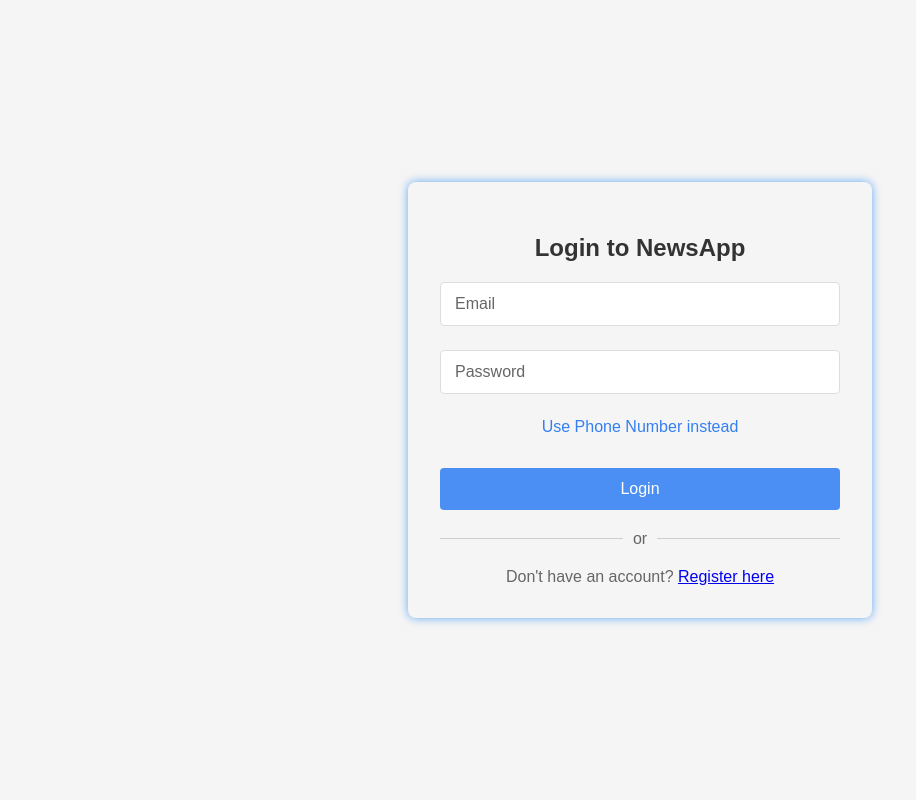
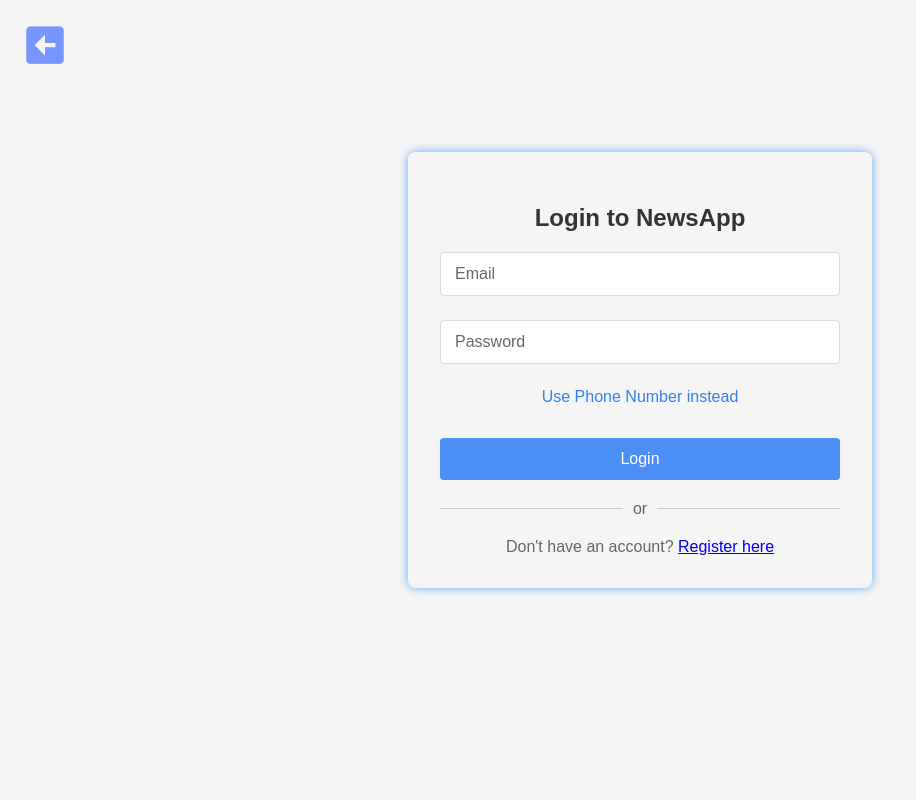
Before and after one commit to MrWings22/News_Nexus, a Django app: page /loginemail/ in a window 1280 px wide. Shown: the whole page, without its empty margins (0-916 px from the left). Run offline with Django 5.2, Linux system fonts and the light colour scheme; some libraries are stand-ins or nearby versions.

Commit message:
login back button

```diff
--- a/news_project/newsapp/templates/index.html
+++ b/news_project/newsapp/templates/index.html
@@ -61,7 +61,7 @@
                         </div>
                         <div class="top-link flex-lg-wrap">
                             <i class="fas fa-calendar-alt text-white border-end border-secondary pe-2 me-2">
-                                <span id="current-date" class="text-body"></span>
+                                <span id="" class="text-body"></span>
                             </i>
                             <div class="d-flex icon">
                                 <p class="mb-0 text-white me-2">Follow Us:</p>
--- a/news_project/newsapp/templates/login.html
+++ b/news_project/newsapp/templates/login.html
@@ -10,13 +10,14 @@
 
     <!-- intl-tel-input CSS -->
     <link rel="stylesheet" href="https://cdnjs.cloudflare.com/ajax/libs/intl-tel-input/17.0.8/css/intlTelInput.css">
-
+    <link href='https://unpkg.com/boxicons@2.1.4/css/boxicons.min.css' rel='stylesheet'>
     <style>
         body {
             font-family: Arial, sans-serif;
             display: flex;
             justify-content: center;
             align-items: center;
+            flex-direction: column;
             height: 100vh;
             margin: 0;
             background-color: #f5f5f5;
@@ -26,6 +27,7 @@
             border-radius: 8px;
             box-shadow: 0 0 10px rgba(41, 139, 244, 0.721);
             width: 100%;
+            margin-bottom: 60px;
             max-width: 400px;
             text-align: center;
         }
@@ -124,9 +126,30 @@
             padding: 10px;
             outline: none;
         }
+        .goback{
+            position: absolute;
+            top: 20px;
+            left: 20px;
+            font-size: 50px;
+            width:fit-content;
+            height: fit-content;
+        }
+
+        .goback i {
+            color: rgb(118, 150, 255);
+            transition: color 0.3s ease;
+        }
+
+        .goback i:hover {
+            color: rgb(28, 80, 251);
+        }
+
     </style>
 </head>
 <body>
+    <div class="goback">
+        <a href="{% url 'Homepage' %}"><i class='bx bxs-left-arrow-square'></i></a>
+    </div>
     <div class="login-container">
         <h2>Login to NewsApp</h2>
         <form id="loginForm">
@@ -228,5 +251,6 @@
             alert("Google Login Successful");
         }
     </script>
+
 </body>
 </html>
```
Also changed, not shown: news_project/newsapp/static/css/style.css (+66 -1 lines), news_project/newsapp/static/js/main.js (+7 -0 lines), news_project/newsapp/templates/home.html (+15 -0 lines), news_project/newsapp/templates/registration.html (+22 -1 lines).
